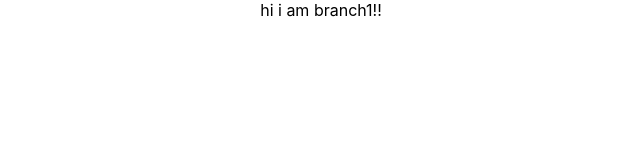
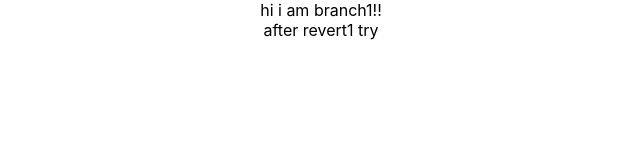
Before and after one commit to WooJuJang/git, a React (Create React App) app in the folder client/: page / in a window 1280 px wide. Shown: the top 160 px of the page, without its empty margins (319-959 px from the left). Built offline with nearby package versions, Linux system fonts and the light colour scheme.

Commit message:
after revert commit

```diff
--- a/client/src/App.tsx
+++ b/client/src/App.tsx
@@ -3,7 +3,11 @@ import logo from './logo.svg';
 import './App.css';
 
 function App() {
-  return <div className="App">hi i am branch1!!</div>;
+  return (
+    <div className="App">
+      hi i am branch1!!<div>after revert1 try</div>
+    </div>
+  );
 }
 
 export default App;
```
